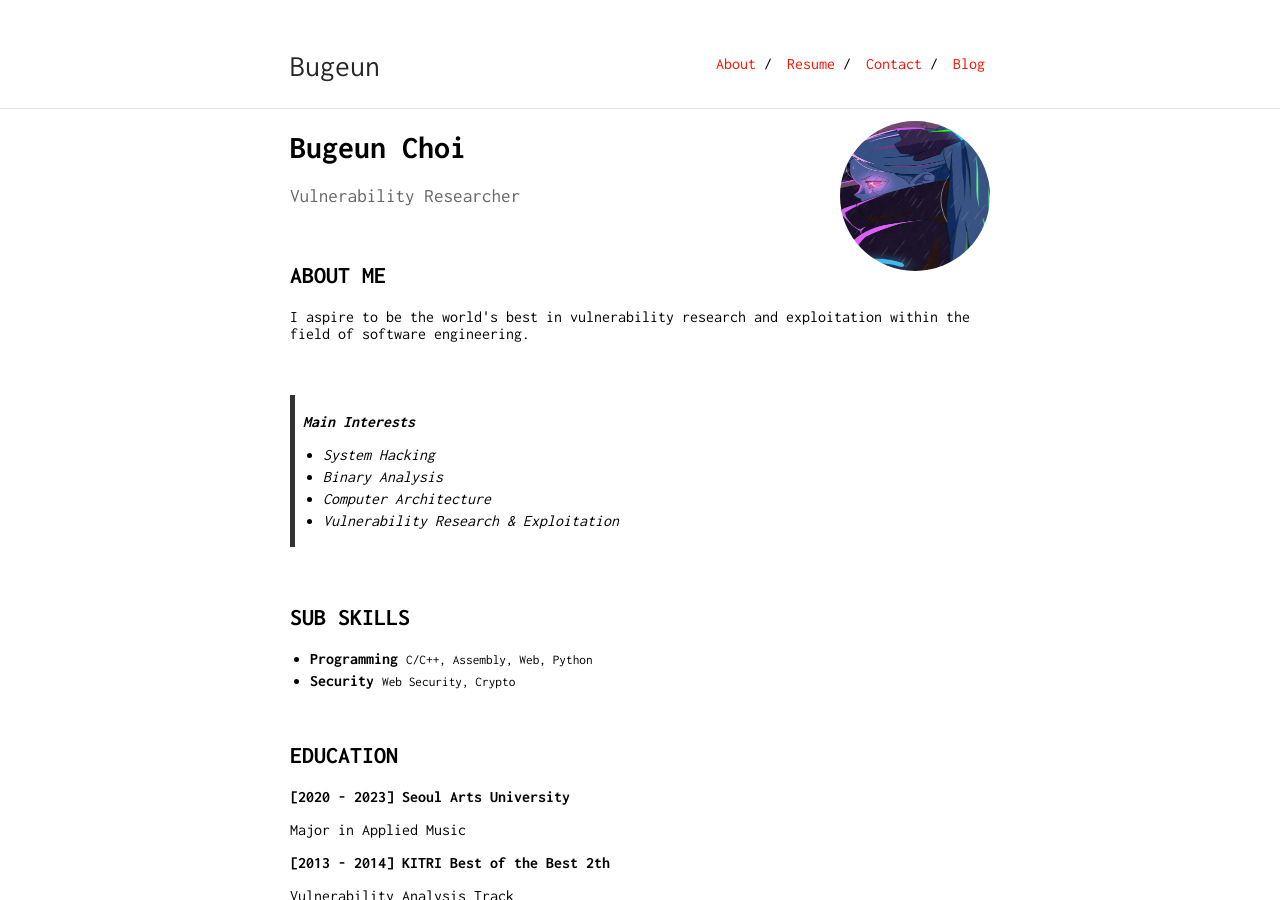
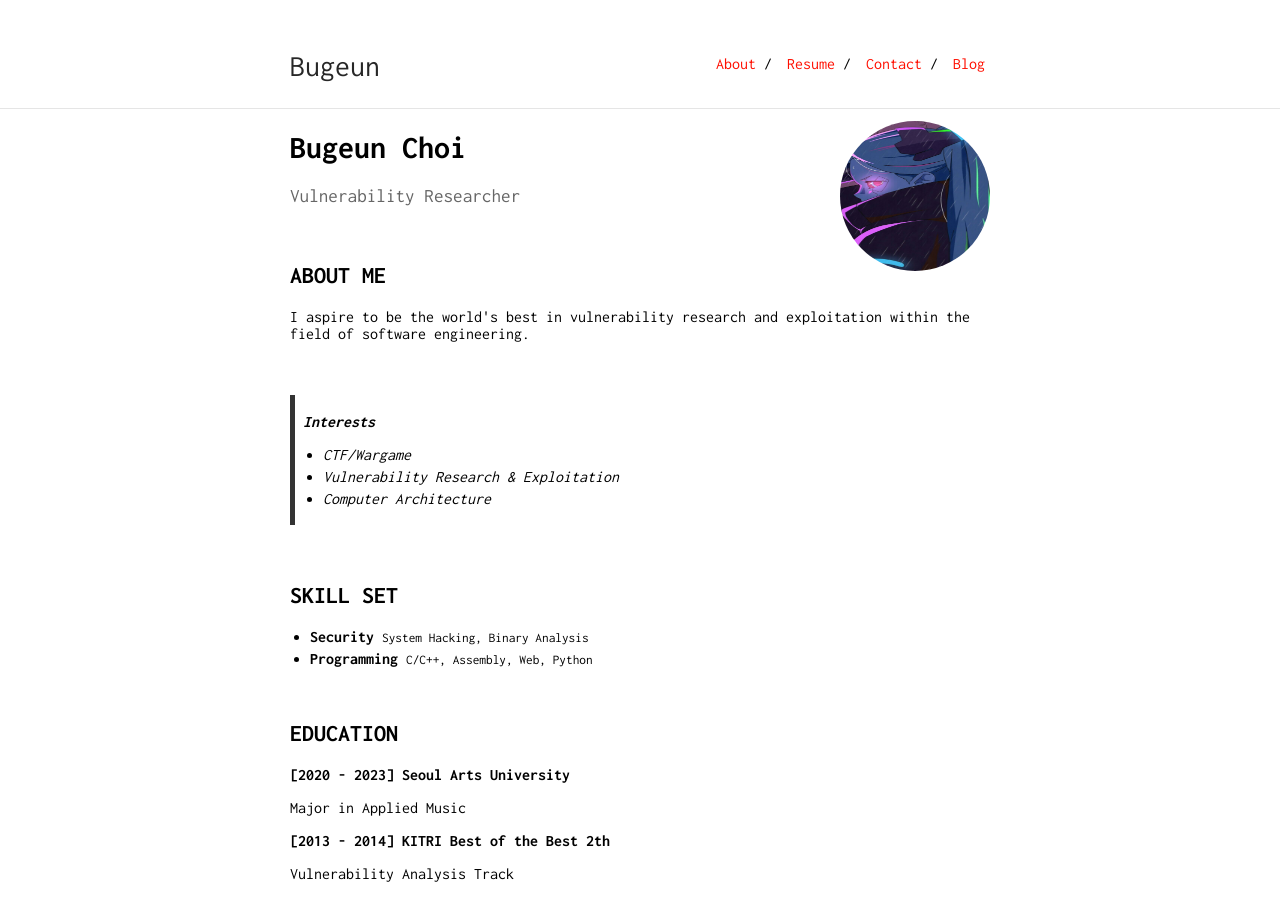
Before and after one commit to Bugeun/bugeun.github.io, a Jekyll site: the page built from index.md, in a window 1280 px wide and 900 px high. Built offline with Jekyll 4.4.1, drawn with Linux system fonts in a browser that asks for light colours.

Commit message:
Update index.md

```diff
--- a/index.md
+++ b/index.md
@@ -14,25 +14,24 @@ Vulnerability Researcher
 <p>I aspire to be the world's best in vulnerability research and exploitation within the field of software engineering.</p>
 &nbsp;
 
-><b>Main Interests</b>
-* System Hacking
-* Binary Analysis
+><b>Interests</b>
+* CTF/Wargame
+* Vulnerability Research & Exploitation
 * Computer Architecture
-* Vulnerability Research & Exploitation
 
 &nbsp;
 
-## SUB SKILLS
+## SKILL SET
 
 <section>
         <ul>
           <li>
+            <b>Security</b>
+            <small>System Hacking, Binary Analysis</small>
+          </li>
+          <li>
             <b>Programming</b>
             <small>C/C++, Assembly, Web, Python</small>
-          </li>
-          <li>
-            <b>Security</b>
-            <small>Web Security, Crypto</small>
           </li>
         </ul>
 </section>
```
